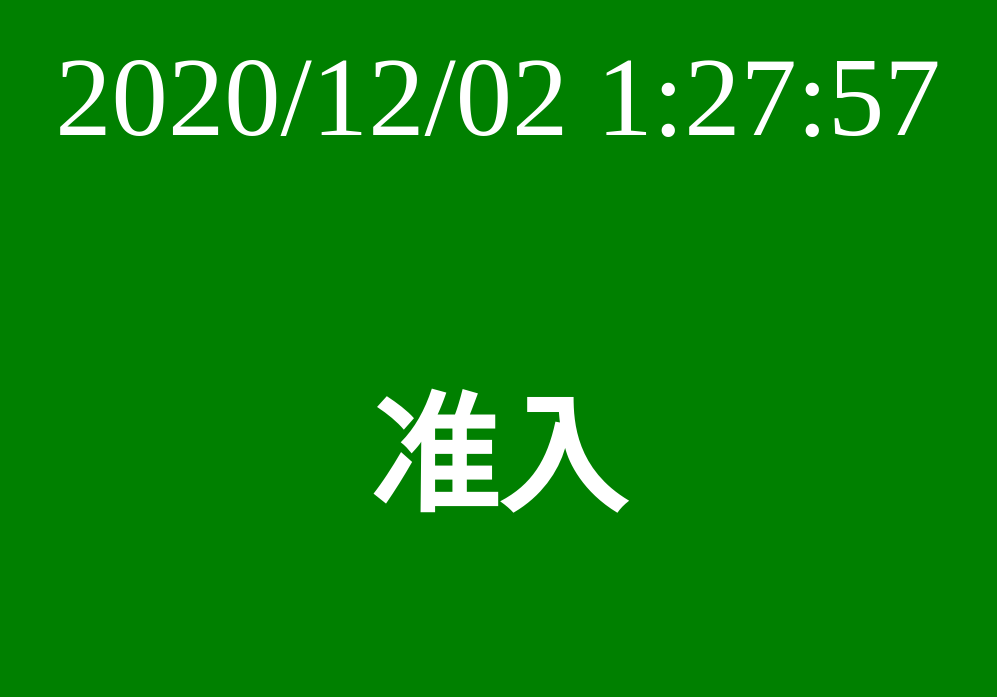
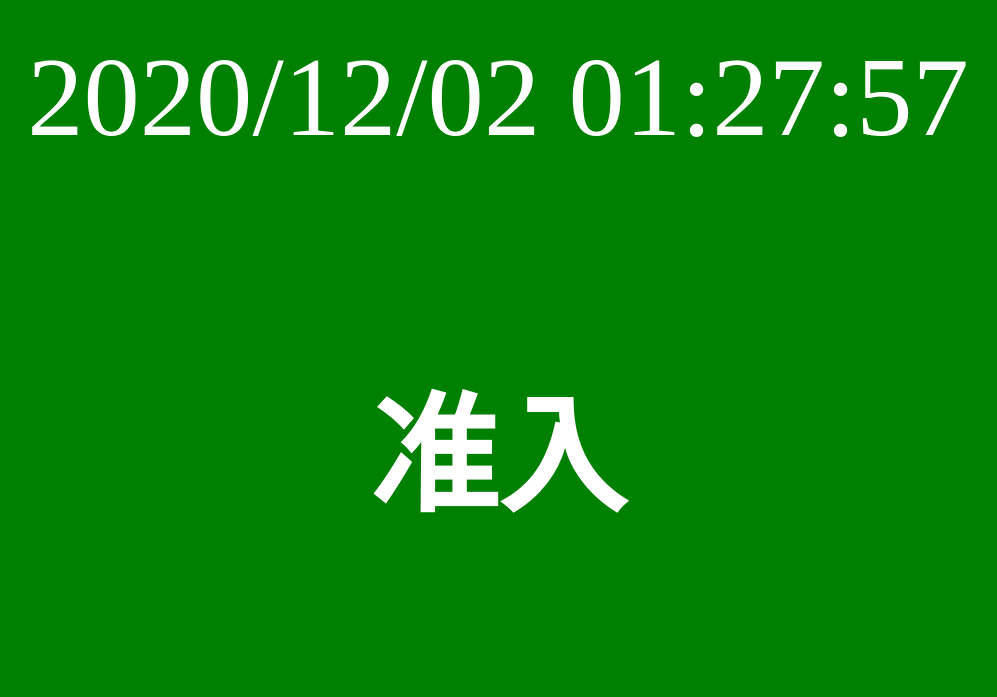
Before and after one commit to moonlajs/taipbaoentrance, a plain HTML site: page index.html in a window 1280 px wide. Shown: the part 103-800 px from the top of the page, without its empty margins (142-1139 px from the left). Drawn offline with Linux system fonts and the light colour scheme.

Commit message:
Update index.html

```diff
--- a/index.html
+++ b/index.html
@@ -143,16 +143,18 @@ getFormatDate()
 function getFormatDate() {
     var date = new Date();
     var month = date.getMonth() + 1;
-    var strDate = date.getDate();
-    if (month >= 1 && month <= 9) {
-        month = "0" + month;
+    var day = date.getDate();
+	var hour = date.getHours();
+	var minute = date.getMinutes();
+	var second =date.getSeconds()
+function checkTime(i) {
+    if (i < 10) {
+        i = "0" + i;
     }
-    if (strDate >= 0 && strDate <= 9) {
-        strDate = "0" + strDate;
-    }
-    var currentDate = date.getFullYear() + "/" + month + "/" + strDate
-            + " " + date.getHours() + ":" + date.getMinutes() + ":" + date.getSeconds();
-	document.querySelector('#nowTime').innerHTML = currentDate
+    return i;
+}
+	document.querySelector('#nowTime').innerHTML = date.getFullYear() + "/" + checkTime(month) + "/" + checkTime(day)
+            + " " + checkTime(hour) + ":" + checkTime(minute) + ":" + checkTime(second)
 }
 
 
```
